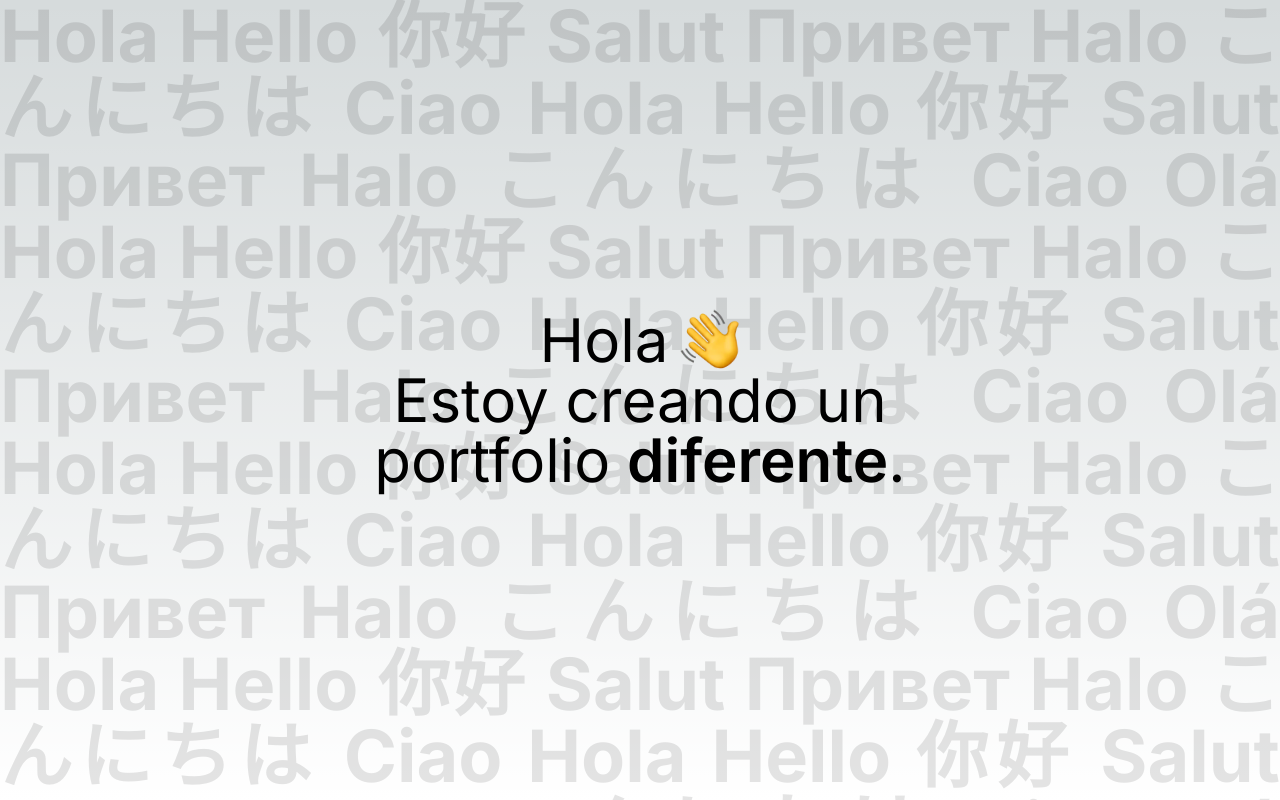
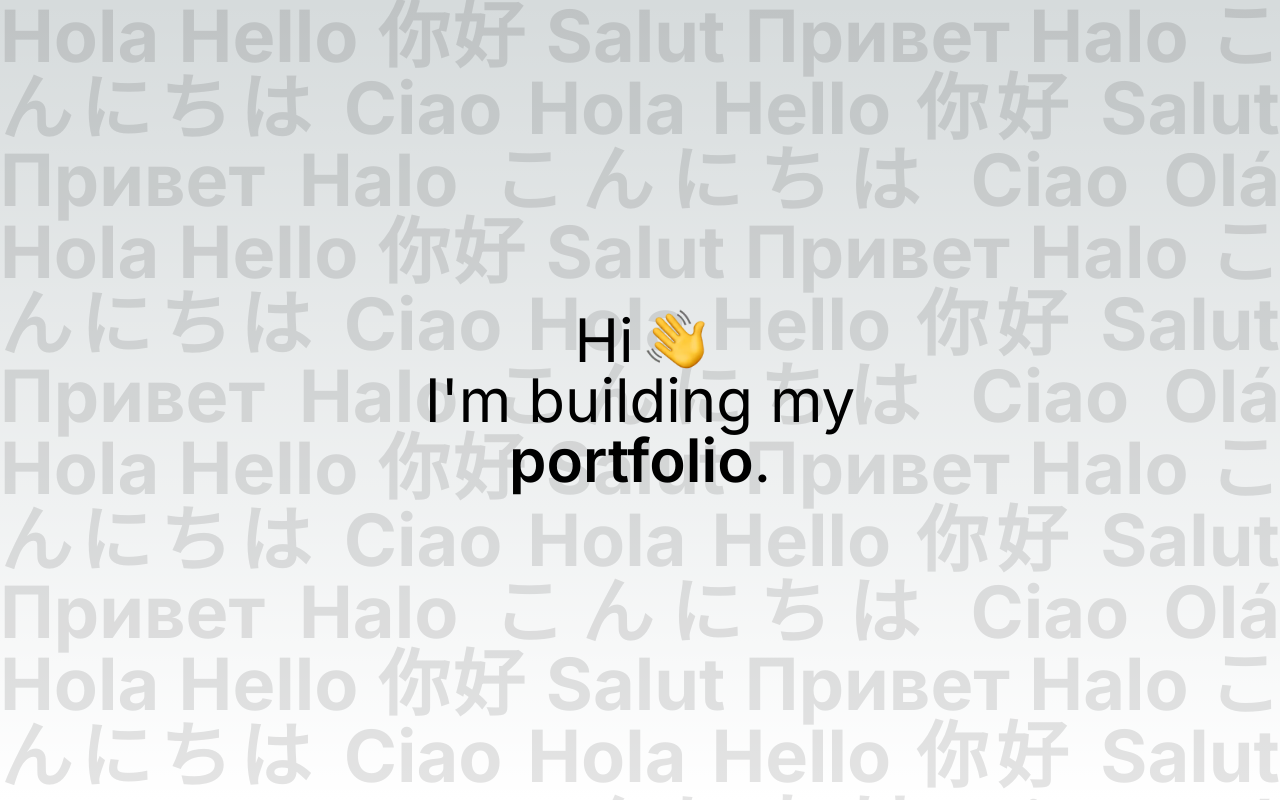
Before and after one commit to renzodamgo/portfolio-next, a Next.js app: page / in a window 1280 px wide. Built offline with nearby package versions, Linux system fonts and the light colour scheme.

Commit message:
change to english

```diff
--- a/app/page.tsx
+++ b/app/page.tsx
@@ -7,7 +7,7 @@ export default function Home() {
         <div className="flex justify-center items-center h-screen w-screen flex-col gap-4 px-6 overflow-hidden relative">
           <h1 className=" text-4xl md:text-6xl md:w-[600px] text-center  animate-appear z-10">
             <span className="flex justify-center items-center gap-2 md:gap-3">
-              Hola{" "}
+              Hi{" "}
               <Image
                 className="h-[40px] md:h-[60px] md:w-[60px] animate-wiggle"
                 src={"/img/waving_hand.webp"}
@@ -16,8 +16,8 @@ export default function Home() {
                 alt="Hello"
               />
             </span>
-            Estoy creando un portfolio{" "}
-            <span className="font-semibold">diferente</span>.
+            I'm building my{" "}
+            <span className="font-semibold">portfolio</span>.
           </h1>
 
           <div className="absolute top-0 left-0 text-4xl md:text-7xl font-bold opacity-10 text-justify h-screen w-screen overflow-hidden z-1 select-none">
```
